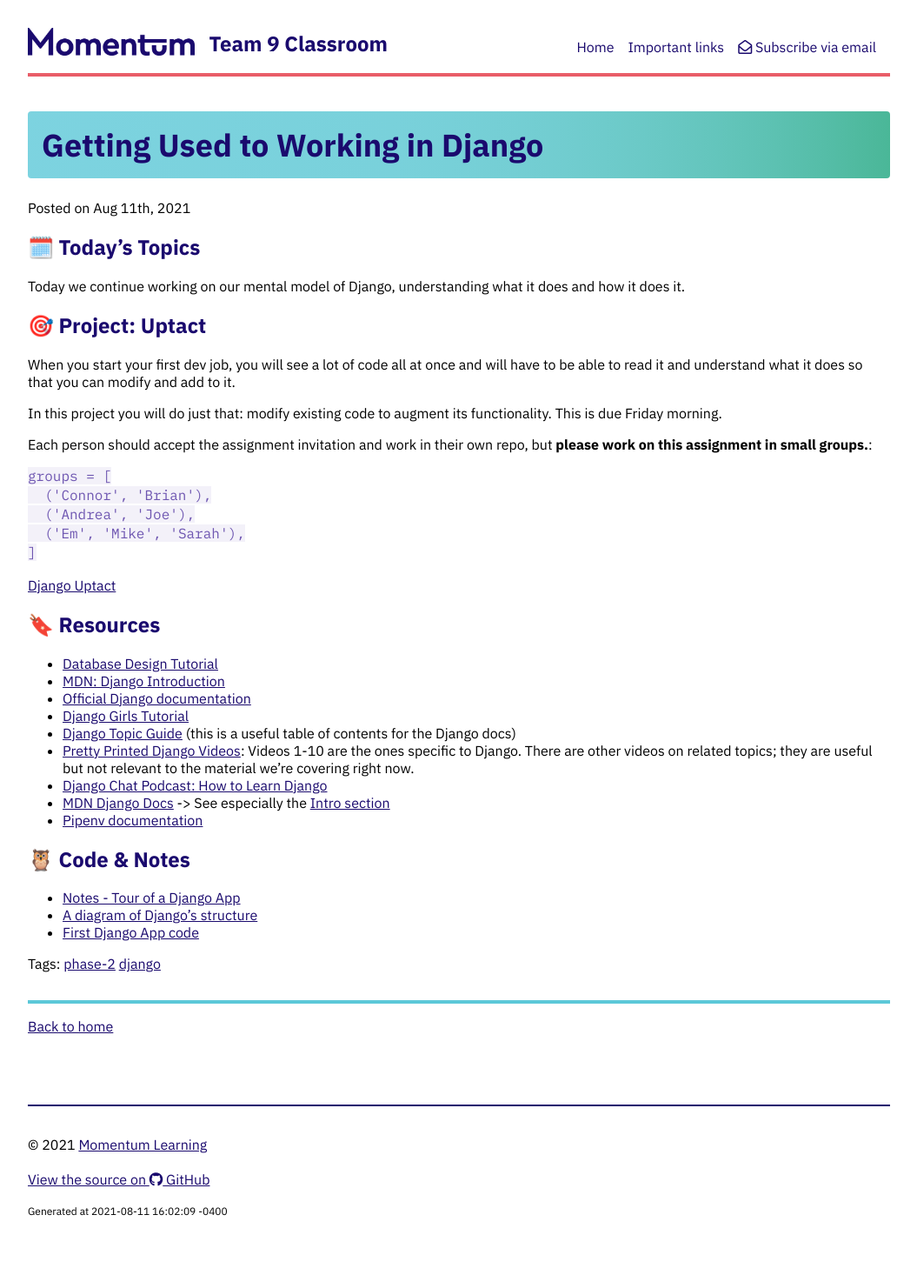
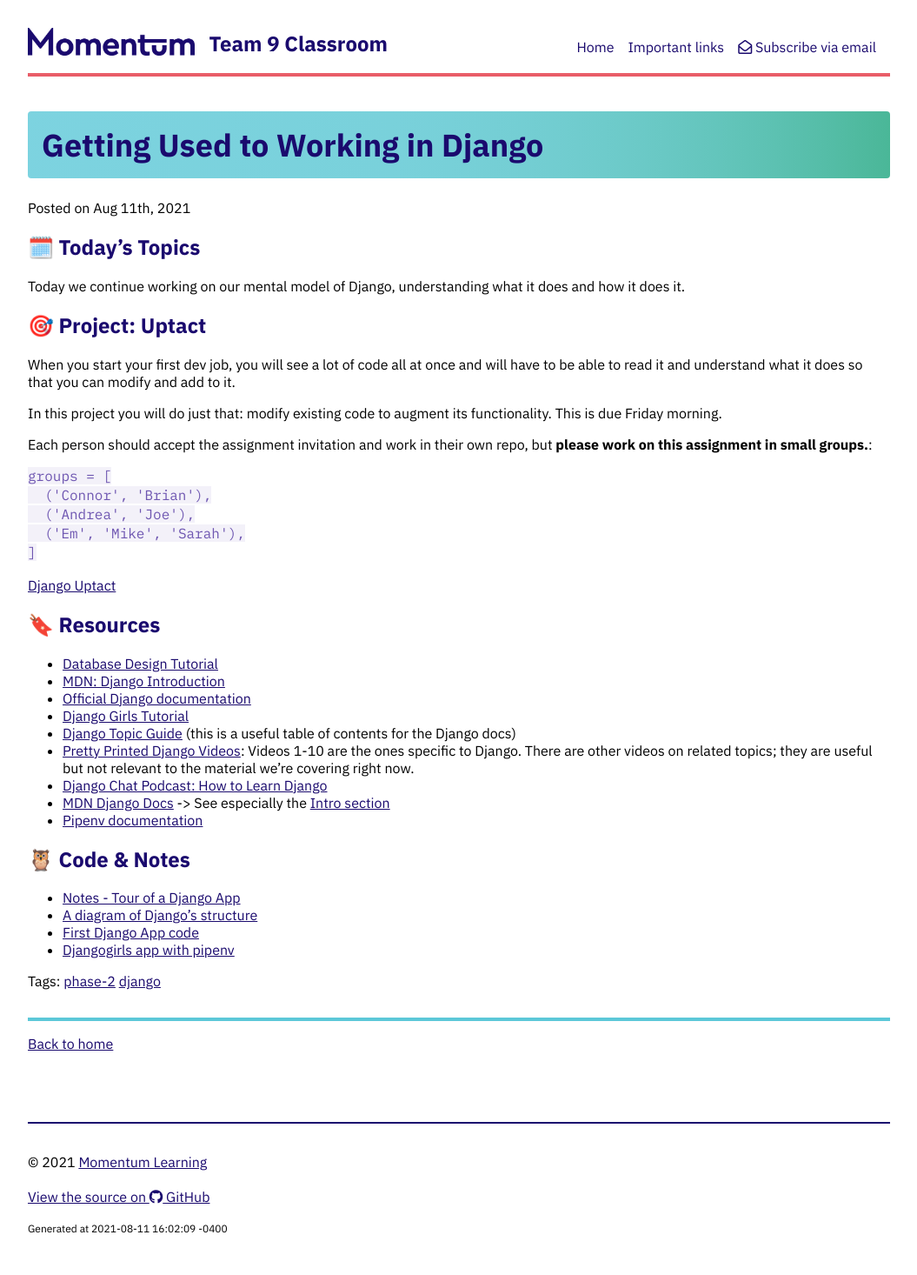
Before and after one commit to Momentum-Team-9/momentum-team-9.github.io, a Jekyll site: the page built from _posts/2021-08-11-more-intro-django.md, in a window 1280 px wide. Shown: the whole page at 87% size, without its empty margins (112-1167 px from the left). Built offline with Jekyll 4.4.1, drawn with Linux system fonts in a browser that asks for light colours; nearby versions of some CDN libraries.

Commit message:
Add link to code from morning class

```diff
--- a/_posts/2021-08-11-more-intro-django.md
+++ b/_posts/2021-08-11-more-intro-django.md
@@ -43,3 +43,4 @@ groups = [
 - [Notes - Tour of a Django App](https://github.com/momentum-team-9/notes/blob/main/django-tour.md)
 - [A diagram of Django's structure](https://github.com/Momentum-Team-9/notes/blob/main/django-diagram.md)
 - [First Django App code](https://github.com/Momentum-Team-9/example-first-django)
+- [Djangogirls app with pipenv](https://github.com/Momentum-Team-9/example-djangogirls-with-pipenv)
```
